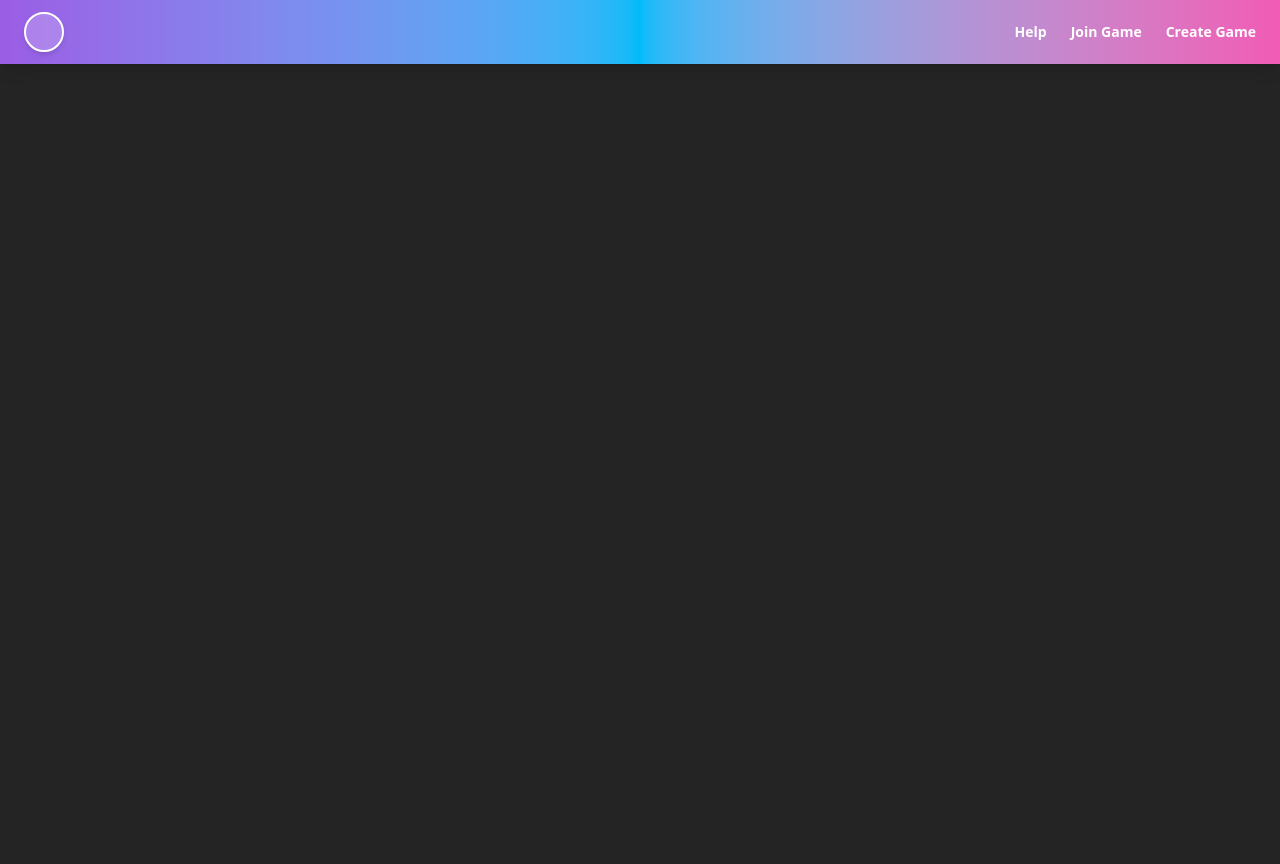
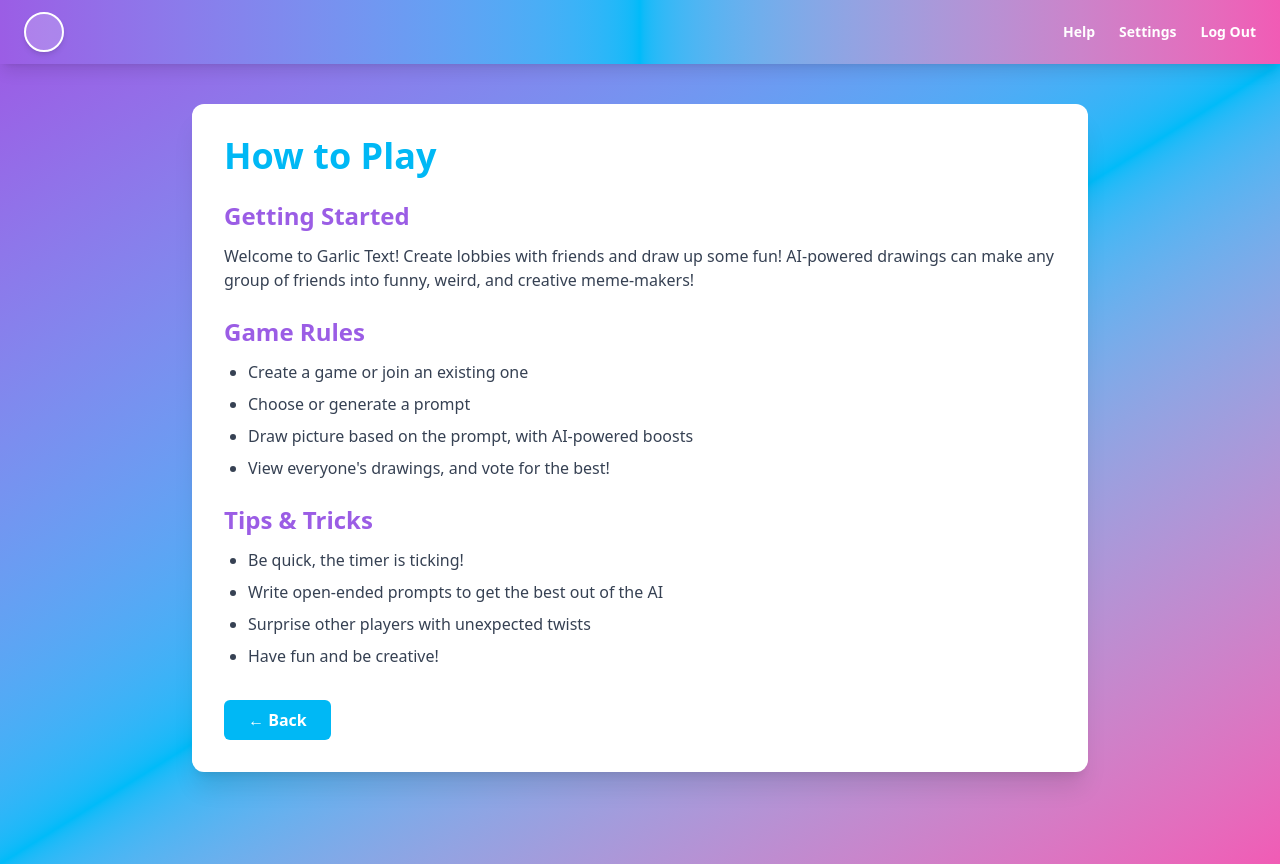
Before and after one commit to justinl66/garlictext, a React (Vite) app in the folder frontend/: page /help in a window 1280 px wide. Before the commit the page ends 800 px from the top, so only its background shows below. Built offline with nearby package versions, Linux system fonts and the light colour scheme; no server answers.

Commit message:
help page

```diff
--- a/frontend/src/App.tsx
+++ b/frontend/src/App.tsx
@@ -5,7 +5,8 @@
 import ForgotPasswordPage from './pages/loginPages/forgotPassword.tsx';
 import ForgotPasswordSuccessPage from './pages/loginPages/forgotPasswordSuccess.tsx';
 import HomePage from './pages/home/home';
-import NavBar from './pages/NavBar.tsx';
+import NavBar from './pages/General/NavBar.tsx';
+import Help from './pages/General/Help.tsx';
 import {AuthContextWrapper} from './firebase/firebaseAuth.tsx';
 
 const App = () => {
@@ -19,6 +20,7 @@
           <Route path="/signup" element={<SignUpPage />} />
           <Route path="/resetPassword" element={<ForgotPasswordPage />} />
           <Route path="/resetPasswordSuccess" element={<ForgotPasswordSuccessPage />}/>
+          <Route path="/help" element={<Help />} />
         </Routes>
       </Router>
     </AuthContextWrapper>
--- a/frontend/src/index.css
+++ b/frontend/src/index.css
@@ -7,7 +7,7 @@
 
   color-scheme: light dark;
   color: rgba(255, 255, 255, 0.87);
-  background-color: #242424;
+  background-color: #9B5DE5;
 
   font-synthesis: none;
   text-rendering: optimizeLegibility;
--- /dev/null
+++ b/frontend/src/pages/General/Help.tsx
@@ -0,0 +1,48 @@
+import { Link, useNavigate } from 'react-router-dom';
+
+export default function Help() {
+  const navigate = useNavigate();
+
+  return (
+    <div className="min-h-screen bg-gradient-to-br from-[#9B5DE5] to-[#F15BB5] via-[#00BBF9] pt-10">
+      <div className="max-w-4xl mx-auto p-8 bg-white rounded-xl shadow-xl h-full">
+        <h1 className="text-4xl font-bold text-[#00B8F5] mb-6">How to Play</h1>
+
+        <div className="space-y-6 text-gray-700">
+          <section>
+            <h2 className="text-2xl font-semibold text-[#9B5DE5] mb-3">Getting Started</h2>
+            <p className="mb-4">Welcome to Garlic Text! Create lobbies with friends and draw up some fun! AI-powered drawings can make any group of friends into funny, weird, and creative meme-makers!</p>
+          </section>
+
+          <section>
+            <h2 className="text-2xl font-semibold text-[#9B5DE5] mb-3">Game Rules</h2>
+            <ul className="list-disc pl-6 space-y-2">
+              <li>Create a game or join an existing one</li>
+              <li>Choose or generate a prompt</li>
+              <li>Draw picture based on the prompt, with AI-powered boosts</li>
+              <li>View everyone's drawings, and vote for the best!</li>
+            </ul>
+          </section>
+
+          <section>
+            <h2 className="text-2xl font-semibold text-[#9B5DE5] mb-3">Tips & Tricks</h2>
+            <ul className="list-disc pl-6 space-y-2">
+              <li>Be quick, the timer is ticking!</li>
+              <li>Write open-ended prompts to get the best out of the AI</li>
+              <li>Surprise other players with unexpected twists</li>
+              <li>Have fun and be creative!</li>
+            </ul>
+          </section>
+        </div>
+        <div className="mt-8">
+          <button
+          onClick={() => navigate(-1)}
+          className="px-6 py-2 bg-[#00B8F5] text-white rounded-md hover:bg-[#00CCB1] transition duration-200 font-semibold"
+          >
+          ← Back
+          </button>
+        </div>
+      </div>
+    </div>
+  );
+}
--- a/frontend/src/pages/NavBar.tsx
+++ b/frontend/src/pages/General/NavBar.tsx
@@ -1,13 +1,13 @@
 import { Link } from 'react-router-dom';
 import { useContext } from 'react';
-import { AuthContext } from '../firebase/firebaseAuth';
+import { AuthContext } from '../../firebase/firebaseAuth';
 
 export default function NavBar() {
   const { user } = useContext<any>(AuthContext);
   const profilePicUrl = user ? user.photoURL : "";
 
   return (
-    <nav className="bg-gradient-to-r from-[#9B5DE5] via-[#00BBF9] to-[#F15BB5] px-6 py-3 flex justify-between items-center shadow-lg">
+    <nav className="sticky top-0 left-0 z-50 bg-gradient-to-r from-[#9B5DE5] via-[#00BBF9] to-[#F15BB5] px-6 py-3 flex justify-between items-center shadow-lg">
 
       <div className="flex items-center">
         {profilePicUrl ? (
@@ -23,8 +23,8 @@
 
       <div className="flex space-x-6 items-center text-white font-sans font-semibold text-sm">
         <Link to="/help" className="hover:text-[#FEE440] transition">Help</Link>
-        <Link to="/join" className="hover:text-[#FEE440] transition">Join Game</Link>
-        <Link to="/create" className="hover:text-[#FEE440] transition">Create Game</Link>
+        <Link to="/settings" className="hover:text-[#FEE440] transition">Settings</Link>
+        <Link to="/Logout" className="hover:text-[#FEE440] transition">Log Out</Link>
       </div>
     </nav>
   );
```
